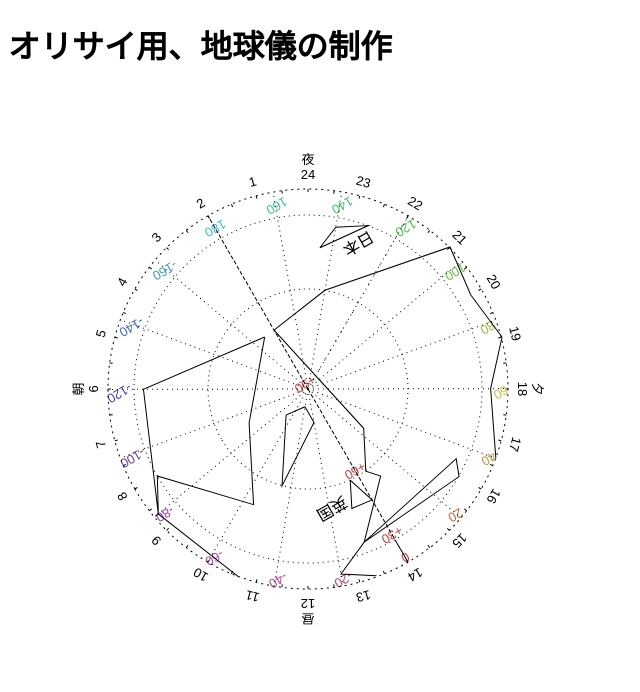
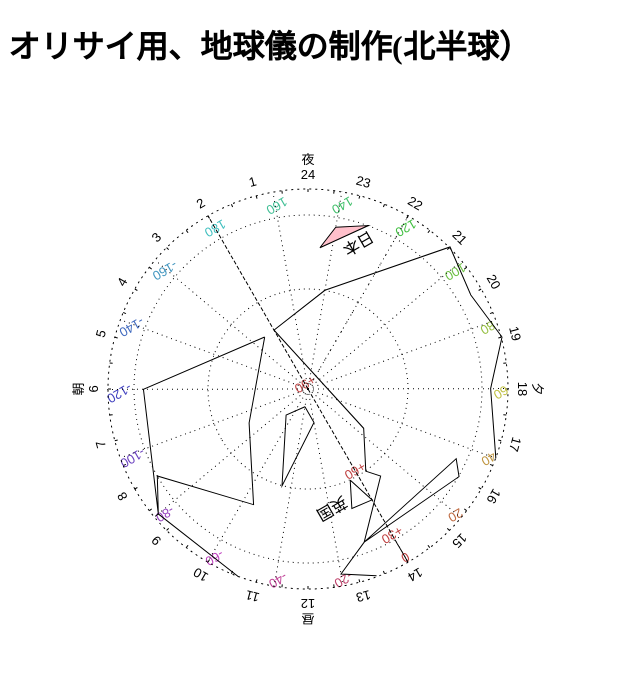
Before and after one commit to to7ma3na3/My-Globe, a plain HTML site: page index.html in a window 1280 px wide. Shown: the whole page, without its empty margins (0-640 px from the left). Drawn offline with Linux system fonts and the light colour scheme.

Commit message:
Add files via upload

```diff
--- a/index.html
+++ b/index.html
@@ -7,7 +7,7 @@
 
 </head>
 <body>
-  <h1>オリサイ用、地球儀の制作</h1>
+  <h1>オリサイ用、地球儀の制作(北半球）</h1>
 
   <canvas width="600px" height="600px">
     Canvas not supported.
--- a/js/main.js
+++ b/js/main.js
@@ -393,10 +393,12 @@ class EarthDrawer {
         });
           // 日本
           this.drawer.draw(this.s * 6, ctx => {
+            ctx.fillStyle = 'pink';
             ctx.moveTo(this.r * this.co45 * -this.si145, -this.r * this.co45 * this.co145);
             ctx.lineTo(this.r * this.co35 * -this.si140, -this.r * this.co35 * this.co140);
             ctx.lineTo(this.r * this.co30 * -this.si130, -this.r * this.co30 * this.co130);
             ctx.lineTo(this.r * this.co45 * -this.si145, -this.r * this.co45 * this.co145);
+            ctx.fill();
         });
           // イギリス
           this.drawer.draw(this.s * 6, ctx => {
```
